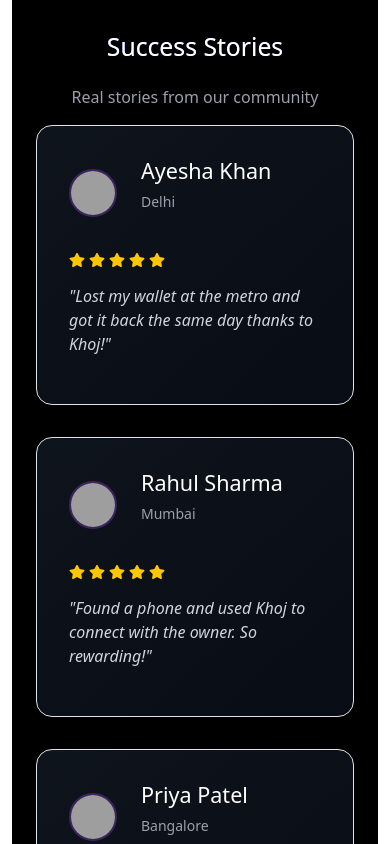
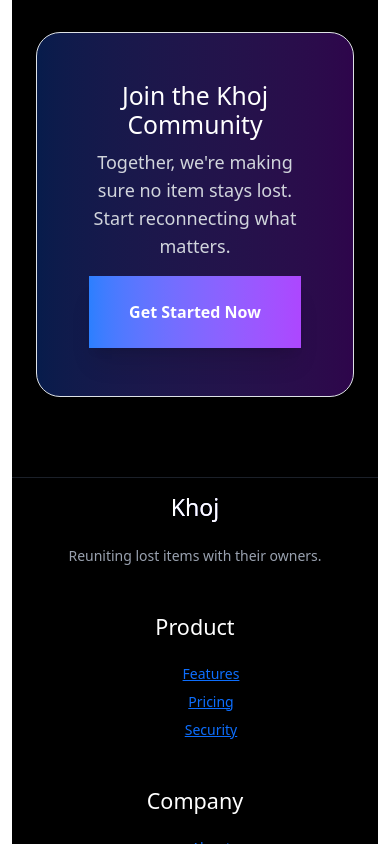
Before and after one commit to Kazi-Ishmamul/Khoj, a React (Vite) app in the folder client/: page / in a window 390 px wide. Shown: the part 5540-6384 px from the top of the page. Built offline with nearby package versions, Linux system fonts and the light colour scheme; grey boxes are pictures that could not be loaded; the HTML template or start-up script is replaced by a standard one.

Commit message:
redesigned

```diff
--- a/client/src/views/HomePage.tsx
+++ b/client/src/views/HomePage.tsx
@@ -1,6 +1,6 @@
 import { useEffect, useState } from "react";
 import { motion } from "framer-motion";
-import { FaKey, FaWallet, FaMobileAlt, FaSuitcase, FaUsers, FaCheckCircle, FaClipboardList, FaArrowRight, FaStar, FaMapMarkerAlt, FaCalendarAlt, FaBolt, FaGem } from "react-icons/fa";
+import { FaKey, FaWallet, FaMobileAlt, FaSuitcase, FaUsers, FaCheckCircle, FaClipboardList, FaArrowRight, FaMapMarkerAlt, FaCalendarAlt, FaBolt, FaGem } from "react-icons/fa";
 
 const exampleItems = [
   {
@@ -72,30 +72,6 @@
   { label: "Items Recovered", value: 1240, icon: "🎯" },
   { label: "Active Users", value: 3200, icon: "👥" },
   { label: "Items Reported", value: 5400, icon: "📦" },
-];
-
-const testimonials = [
-  {
-    name: "Ayesha Khan",
-    role: "Delhi",
-    story: "Lost my wallet at the metro and got it back the same day thanks to Khoj!",
-    avatar: "https://images.unsplash.com/photo-1494790108377-be9c29b29330?w=100&h=100&fit=crop",
-    rating: 5,
-  },
-  {
-    name: "Rahul Sharma",
-    role: "Mumbai",
-    story: "Found a phone and used Khoj to connect with the owner. So rewarding!",
-    avatar: "https://images.unsplash.com/photo-1507003211169-0a1dd7228f2d?w=100&h=100&fit=crop",
-    rating: 5,
-  },
-  {
-    name: "Priya Patel",
-    role: "Bangalore",
-    story: "The community here is so supportive. Got my laptop bag back within 48 hours!",
-    avatar: "https://images.unsplash.com/photo-1438761681033-6461ffad8d80?w=100&h=100&fit=crop",
-    rating: 5,
-  },
 ];
 
 const fadeIn = {
@@ -516,52 +492,6 @@
           </div>
         </section>
 
-        {/* Testimonials Section */}
-        <section className="py-20 px-4">
-          <motion.div
-            initial="hidden"
-            whileInView="visible"
-            variants={fadeIn}
-            className="max-w-6xl mx-auto"
-          >
-            <h2 className="text-4xl md:text-5xl font-bold mb-4 text-center bg-gradient-to-r from-blue-400 to-purple-400 bg-clip-text text-transparent">
-              Success Stories
-            </h2>
-            <p className="text-center text-gray-400 mb-16">Real stories from our community</p>
-
-            <div className="grid grid-cols-1 md:grid-cols-3 gap-8">
-              {testimonials.map((t, idx) => (
-                <motion.div
-                  key={t.name}
-                  whileHover={{ y: -5, scale: 1.02 }}
-                  initial={{ opacity: 0, y: 30 }}
-                  whileInView={{ opacity: 1, y: 0 }}
-                  transition={{ duration: 0.6, delay: idx * 0.1 }}
-                  className="group rounded-2xl bg-gradient-to-br from-gray-800/50 to-gray-900/50 backdrop-blur border border-gray-700/50 p-8 hover:border-gray-600 transition"
-                >
-                  <div className="flex items-center gap-4 mb-4">
-                    <img
-                      src={t.avatar}
-                      alt={t.name}
-                      className="w-12 h-12 rounded-full border-2 border-purple-500/30"
-                    />
-                    <div>
-                      <h4 className="text-white font-bold">{t.name}</h4>
-                      <p className="text-gray-400 text-sm">{t.role}</p>
-                    </div>
-                  </div>
-                  <div className="flex gap-1 mb-3">
-                    {[...Array(t.rating)].map((_, i) => (
-                      <FaStar key={i} className="text-yellow-400" size={16} />
-                    ))}
-                  </div>
-                  <p className="text-gray-300 italic">"{t.story}"</p>
-                </motion.div>
-              ))}
-            </div>
-          </motion.div>
-        </section>
-
         {/* CTA Section */}
         <section className="py-20 px-4">
           <motion.div
```
